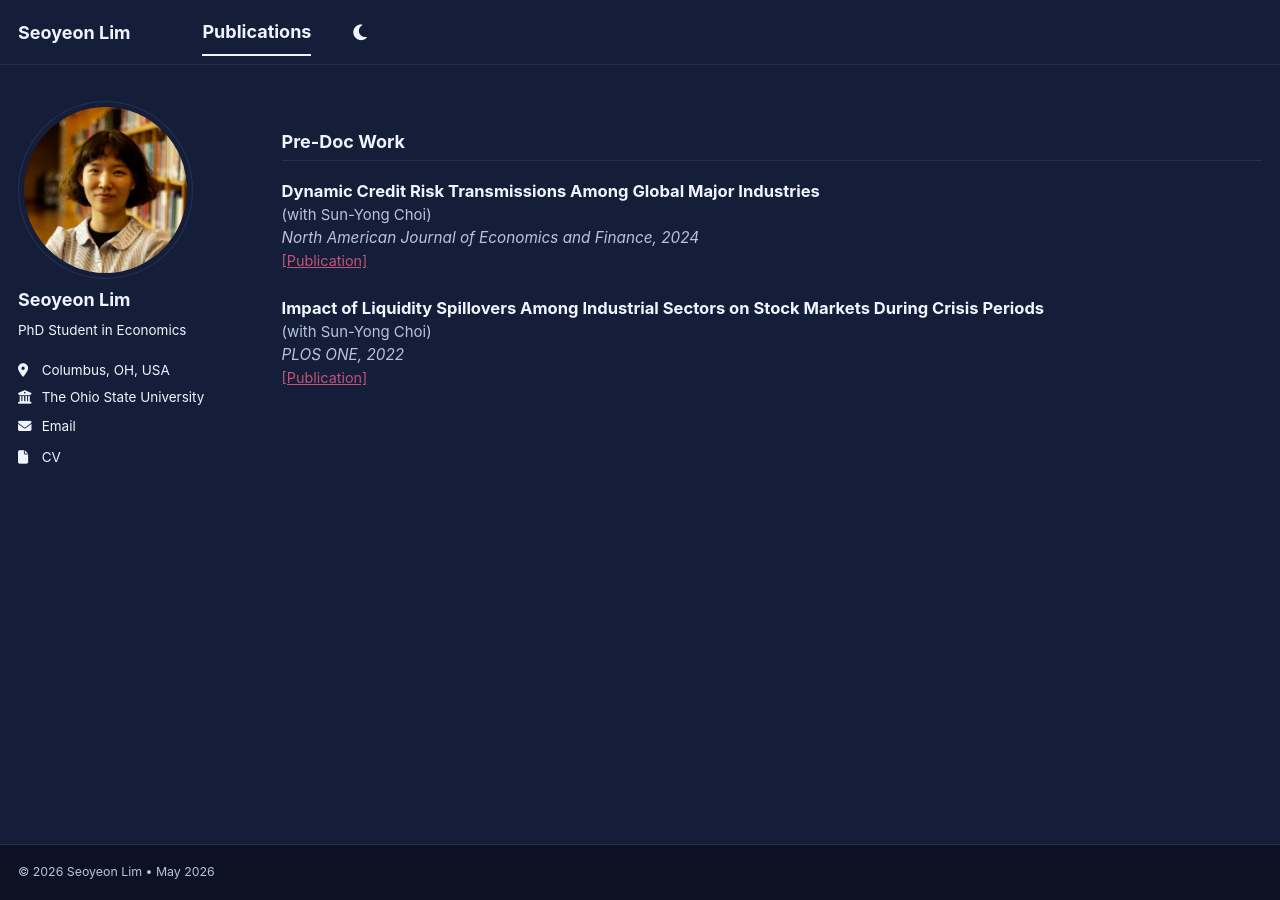
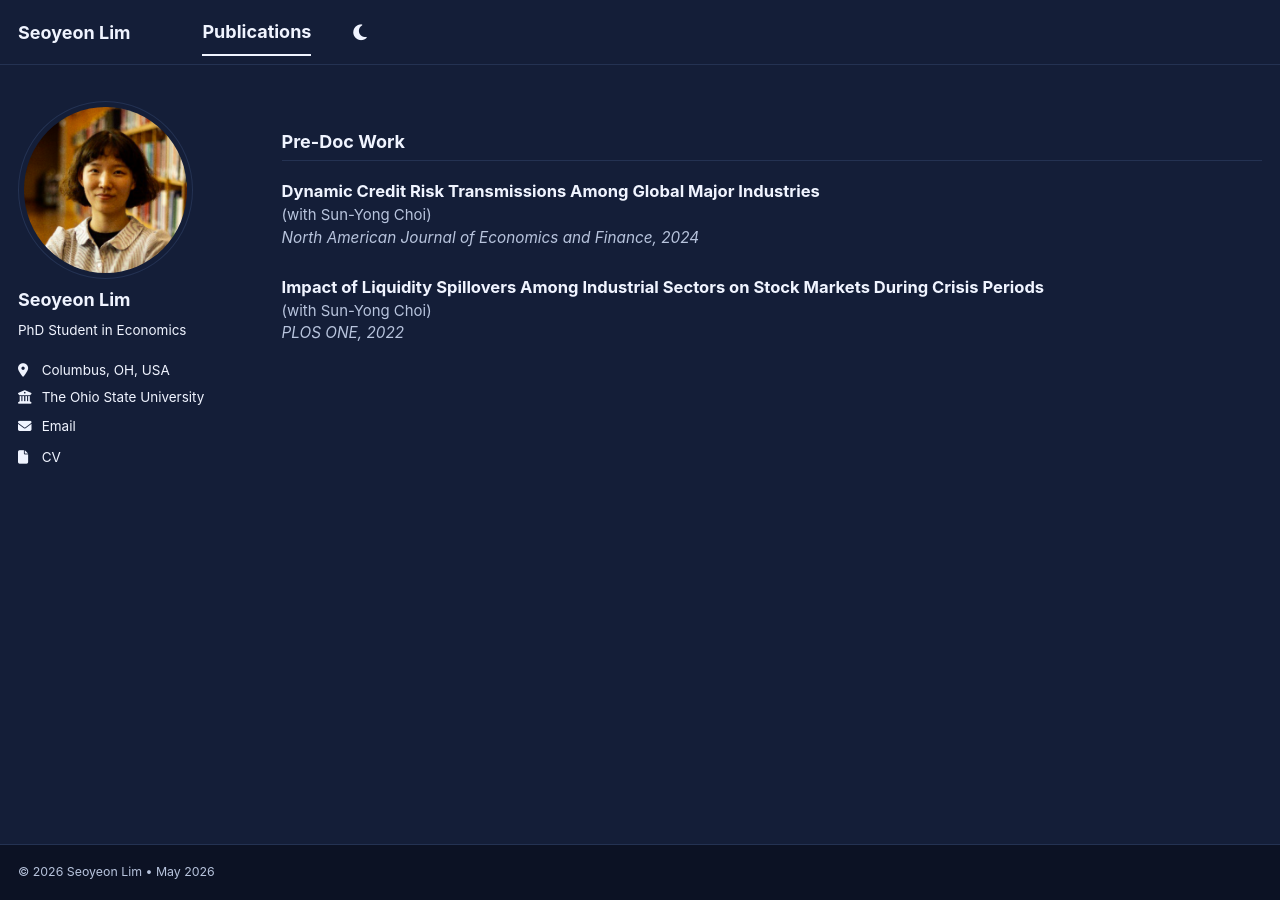
Before and after one commit to seoyeon-lim/academic.github.io, a Jekyll site: the page built from _pages/publications.md, in a window 1280 px wide. Built offline with Jekyll 4.4.1, drawn with Linux system fonts in a browser that asks for light colours; a script bundle is joined from its source files by our own code; library files that are not in the unit come from our copies.

Commit message:
Make paper titles clickable links, remove Publication button
Co-Authored-By: Claude Sonnet 4.6 <noreply@anthropic.com>

```diff
--- a/_pages/publications.md
+++ b/_pages/publications.md
@@ -7,10 +7,10 @@ author_profile: true
 
 <style>
   .pub-title   { font-size: 0.92em; font-weight: bold; }
+  .pub-title a { color: var(--global-text-color); text-decoration: none; }
+  .pub-title a:hover { color: var(--global-base-color); }
   .pub-authors { font-size: 0.83em; color: var(--global-text-color-light); }
   .pub-venue   { font-size: 0.85em; font-style: italic; color: var(--global-text-color-light); }
-  .pub-links   { font-size: 0.8em; }
-  .pub-links a { margin-right: 0; }
   .pub-section { font-size: 1em; font-weight: bold; border-bottom: 1px solid var(--global-border-color); padding-bottom: 0.3em; margin-top: 1.5em; margin-bottom: 1em; }
   .pub-entry   { margin-bottom: 1.4em; }
 </style>
@@ -18,15 +18,13 @@ author_profile: true
 <p class="pub-section">Pre-Doc Work</p>
 
 <div class="pub-entry">
-  <div class="pub-title">Dynamic Credit Risk Transmissions Among Global Major Industries</div>
+  <div class="pub-title"><a href="https://www.sciencedirect.com/science/article/pii/S1062940824001761">Dynamic Credit Risk Transmissions Among Global Major Industries</a></div>
   <div class="pub-authors">(with Sun-Yong Choi)</div>
   <div class="pub-venue">North American Journal of Economics and Finance, 2024</div>
-  <div class="pub-links"><a href="https://www.sciencedirect.com/science/article/pii/S1062940824001761">[Publication]</a></div>
 </div>
 
 <div class="pub-entry">
-  <div class="pub-title">Impact of Liquidity Spillovers Among Industrial Sectors on Stock Markets During Crisis Periods</div>
+  <div class="pub-title"><a href="https://doi.org/10.1371/journal.pone.0277261">Impact of Liquidity Spillovers Among Industrial Sectors on Stock Markets During Crisis Periods</a></div>
   <div class="pub-authors">(with Sun-Yong Choi)</div>
   <div class="pub-venue">PLOS ONE, 2022</div>
-  <div class="pub-links"><a href="https://doi.org/10.1371/journal.pone.0277261">[Publication]</a></div>
 </div>
```
